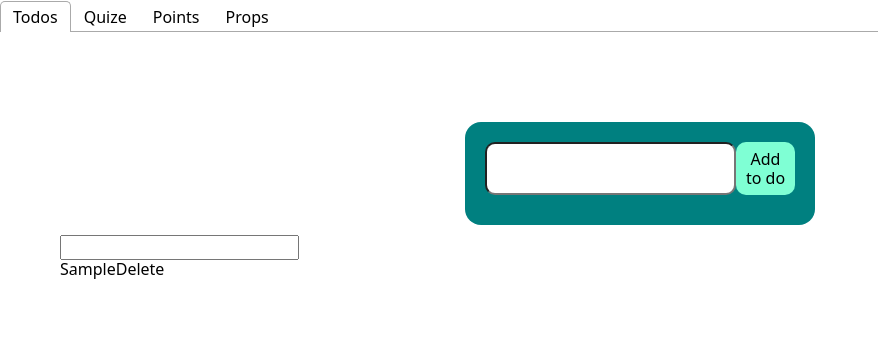
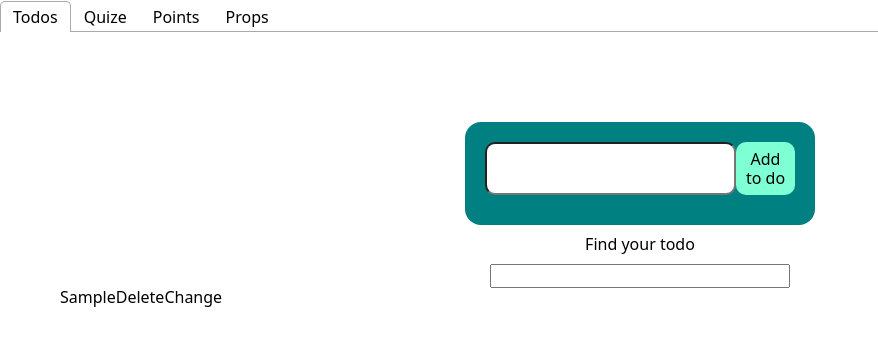
Before and after one commit to dimahutsol/react-bc-73, a React (Vite) app: page / in a window 1280 px wide. Both pictures are taken after typing "Sample" into the empty fields and a click on the button "Add to do". Shown: the top 346 px of the page, without its empty margins (0-878 px from the left). Built offline with nearby package versions, Linux system fonts and the light colour scheme.

Commit message:
ChangeTodo

```diff
--- a/src/components/SearchBox/SearchBox.jsx
+++ b/src/components/SearchBox/SearchBox.jsx
@@ -1,6 +1,9 @@
+import css from "./SearchBox.module.css";
+
 export const SearchBox = ({ handleSearch }) => {
   return (
-    <div>
+    <div className={css.box}>
+      <p className={css.name}>Find your todo</p>
       <input onChange={handleSearch} type="text" />
     </div>
   );
--- /dev/null
+++ b/src/components/SearchBox/SearchBox.module.css
@@ -0,0 +1,12 @@
+.box {
+  /* width: 100vw; */
+  width: 300px;
+  margin: 0 auto;
+  & input {
+    width: 100%;
+  }
+}
+.name {
+  text-align: center;
+  margin-bottom: 10px;
+}
--- a/src/components/TodoList/TodosList.jsx
+++ b/src/components/TodoList/TodosList.jsx
@@ -1,4 +1,4 @@
-export const TodosList = ({ todos, handleDelete }) => {
+export const TodosList = ({ todos, handleDelete, handleEditToDo }) => {
   return (
     <ul>
       {todos.map((todo) => (
@@ -7,6 +7,9 @@ export const TodosList = ({ todos, handleDelete }) => {
           <button type="button" onClick={() => handleDelete(todo.id)}>
             Delete
           </button>
+          <button type="button" onClick={() => handleEditToDo(todo)}>
+            Change
+          </button>
         </li>
       ))}
     </ul>
--- /dev/null
+++ b/src/components/TodosForm/ChangeTodoForm.jsx
@@ -0,0 +1,33 @@
+import { ErrorMessage, Field, Form, Formik } from "formik";
+import * as Yup from "yup";
+import s from "./TodosForn.module.css";
+
+const validationSchema = Yup.object().shape({
+  text: Yup.string()
+    .min(2, "Too Short!")
+    .max(10, "Too Long!")
+    .required("Required"),
+});
+
+export const ChangeTodoForm = ({ onSubmit, text }) => {
+  const handleSubmit = (value, options) => {
+    onSubmit(value.text);
+    options.resetForm();
+  };
+
+  return (
+    <Formik
+      initialValues={{ text }}
+      onSubmit={handleSubmit}
+      validationSchema={validationSchema}
+    >
+      <Form className={s.form}>
+        <div className={s.box}>
+          <Field name="text" type="text" />
+          <button type="submit"> Change to do</button>
+        </div>
+        <ErrorMessage name="text" component="span" />
+      </Form>
+    </Formik>
+  );
+};
--- a/src/components/index.js
+++ b/src/components/index.js
@@ -10,3 +10,4 @@ export * from "./Result/Result";
 export * from "./TodosForm/TodosForm";
 export * from "./TodoList/TodosList";
 export * from "./SearchBox/SearchBox";
+export * from "./TodosForm/ChangeTodoForm.jsx";
--- a/src/tabs/Todos/Todos.jsx
+++ b/src/tabs/Todos/Todos.jsx
@@ -4,46 +4,58 @@ import {
   Container,
   TodosList,
   SearchBox,
-} from 'components';
-import { nanoid } from 'nanoid';
-import { useEffect, useState } from 'react';
+  ChangeTodoForm,
+} from "components";
+import { nanoid } from "nanoid";
+import { useState } from "react";
+import { useLocalStorage } from "hooks/useLocalStorage";
 
 const Todos = () => {
-  const [todos, setTodos] = useState(
-    () => JSON.parse(window.localStorage.getItem('todos')) || []
-  );
-  const [filter, setFilter] = useState('');
+  const [todos, setTodos] = useLocalStorage("todos", []);
+  const [filter, setFilter] = useState("");
+  const [isEditing, setIsEditing] = useState(false);
+  const [currentTodo, setCurrentTodo] = useState({});
 
-  useEffect(() => {
-    window.localStorage.setItem('todos', JSON.stringify(todos));
-  }, [todos]);
-
-  const onSubmit = text => {
+  const onSubmit = (text) => {
     const todo = {
       id: nanoid(),
       text,
     };
 
-    setTodos(prev => [...prev, todo]);
+    setTodos((prev) => [...prev, todo]);
   };
 
-  const handleSearch = e => {
+  const handleSearch = (e) => {
     setFilter(e.target.value);
   };
 
-  const filteredTodos = todos.filter(todo =>
+  const filteredTodos = todos.filter((todo) =>
     todo.text.toLowerCase().includes(filter.toLowerCase())
   );
 
-  const handleDelete = id => {
-    setTodos(prev => prev.filter(todo => todo.id !== id));
+  const handleDelete = (id) => {
+    setTodos((prev) => prev.filter((todo) => todo.id !== id));
   };
+
+  const handleEditToDo = (todo) => {
+    setIsEditing(true);
+    setCurrentTodo(todo);
+  };
+
   return (
     <Section>
       <Container>
-        <TodosForm onSubmit={onSubmit} />
+        {isEditing ? (
+          <ChangeTodoForm onSubmit={onSubmit} text={currentTodo.text} />
+        ) : (
+          <TodosForm onSubmit={onSubmit} />
+        )}
         <SearchBox handleSearch={handleSearch} />
-        <TodosList todos={filteredTodos} handleDelete={handleDelete} />
+        <TodosList
+          todos={filteredTodos}
+          handleDelete={handleDelete}
+          handleEditToDo={handleEditToDo}
+        />
       </Container>
     </Section>
   );
```
